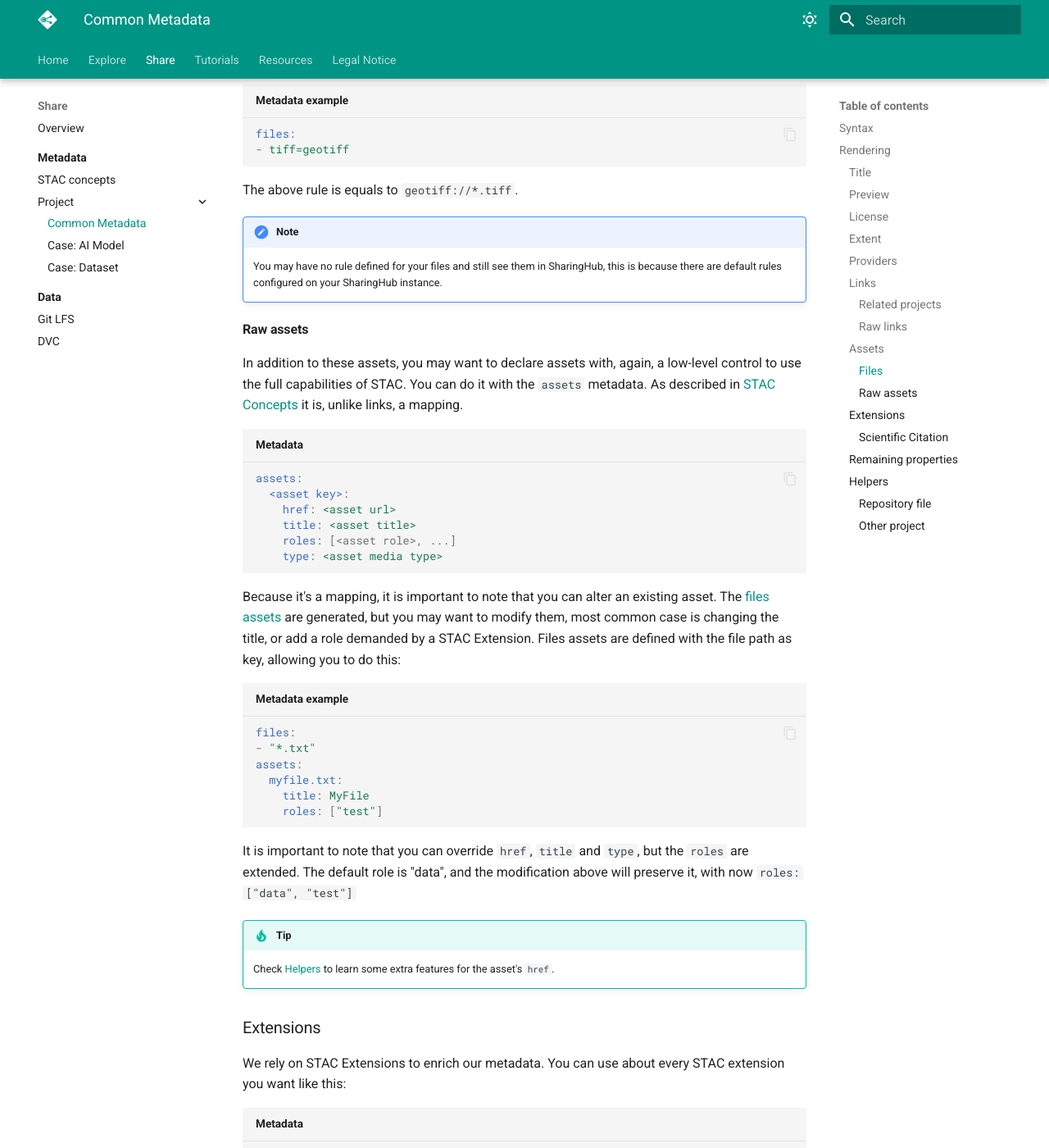
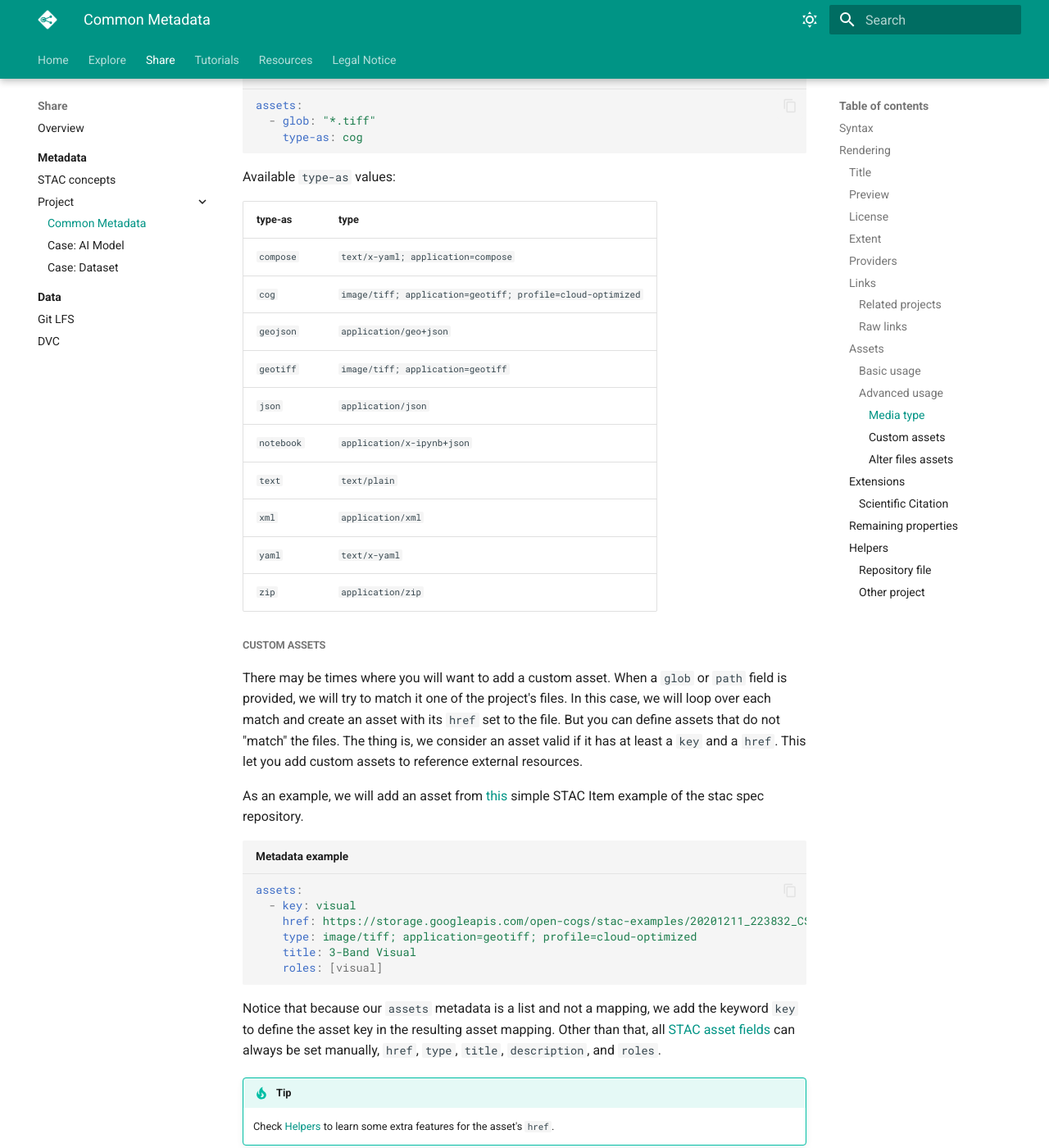
Before and after one commit to csgroup-oss/sharinghub-server, an MkDocs documentation site: the page built from docs/src/share/metadata/project/common.md, in a window 1280 px wide and 1400 px high, scrolled down 5080 px. Shown: the whole window at 82% size. Built offline with MkDocs 1.6.1 and Material for MkDocs 9.7.7, drawn with Linux system fonts in a browser that asks for light colours; some of the changed text lies outside the part shown.

Commit message:
docs: update metadata doc with new assets

````diff
--- a/docs/src/share/metadata/project/common.md
+++ b/docs/src/share/metadata/project/common.md
@@ -138,89 +138,100 @@ links:
 ```
 
 !!! tip
-
     Check [Helpers](#helpers) to learn some extra features for the link's `href`.
 
 ### Assets
 
-#### Files
+#### Basic usage
 
-The most basic asset you will want to share is a file of your gitlab repository. Files can be selected to be assets in SharingHub.
+You will want to share files from your GitLab repository with SharingHub. Only the files defined in the `assets` metadata will be shared, to avoid bloating.
 
-```yaml title="Metadata"
-files:
-- <pattern>
+You can share a file:
+
+```yaml title="Metadata example"
+assets:
+  - "requirements.txt"
 ```
 
-We work with a system of rules, with patterns using the same syntax as most unix systems. Path are relative to the project root. You may add a file by writing him plainly
+But sometimes, you will have the need to include multiple files, in this case you can use basic [glob](https://en.wikipedia.org/wiki/Glob_(programming)) syntax with wildcards.
 
 ```yaml title="Metadata example"
-files:
-- myfile.txt
+assets:
+  - "*.py"
 ```
 
-Or use glob syntax
+All matching files will be added.
+
+#### Advanced usage
+
+There is an advanced, more powerful syntax available to define your assets. This feature will be very useful for some use-case.
+
+##### Media type
+
+The STAC asset `type` is guessed from the file extension, but sometimes you will want to change this type. In the following example we will declare the media type of our COG `.tiff` files, because it is only detected as `image/tiff`.
 
 ```yaml title="Metadata example"
-files:
-- "*.txt"
+assets:
+  - glob: "*.tiff"
+    type: image/tiff; application=geotiff; profile=cloud-optimized
 ```
 
-The above solution will include all files ending with ".txt".
-
-There's also a more custom rule syntax that you may use. It is possible to "cast" files for other media types than the one detected with the file extension.
-
-Declare a PyTorch weight file as a zip for example:
+There is a shortcut feature available for some file extensions, `type-as`.
 
 ```yaml title="Metadata example"
-files:
-- zip://*.pt
+assets:
+  - glob: "*.tiff"
+    type-as: cog
 ```
 
-It can be read `<cast>://<pattern>`. Casts available: text, json, xml, yaml, zip, geotiff, cog, geojson, compose, notebook.
+Available `type-as` values:
 
-You can also cast by file extension:
+| type-as    | type                                                       |
+|------------|------------------------------------------------------------|
+| `compose`  | `text/x-yaml; application=compose`                         |
+| `cog`      | `image/tiff; application=geotiff; profile=cloud-optimized` |
+| `geojson`  | `application/geo+json`                                     |
+| `geotiff`  | `image/tiff; application=geotiff`                          |
+| `json`     | `application/json`                                         |
+| `notebook` | `application/x-ipynb+json`                                 |
+| `text`     | `text/plain`                                               |
+| `xml`      | `application/xml`                                          |
+| `yaml`     | `text/x-yaml`                                              |
+| `zip`      | `application/zip`                                          |
+
+##### Custom assets
+
+There may be times where you will want to add a custom asset. When a `glob` or `path` field is provided, we will try to match it one of the project's files. In this case, we will loop over each match and create an asset with its `href` set to the file. But you can define assets that do not "match" the files. The thing is, we consider an asset valid if it has at least a `key` and a `href`. This let you add custom assets to reference external resources.
+
+As an example, we will add an asset from [this](https://github.com/radiantearth/stac-spec/blob/master/examples/simple-item.json) simple STAC Item example of the stac spec repository.
 
 ```yaml title="Metadata example"
-files:
-- tiff=geotiff
+assets:
+  - key: visual
+    href: https://storage.googleapis.com/open-cogs/stac-examples/20201211_223832_CS2.tif
+    type: image/tiff; application=geotiff; profile=cloud-optimized
+    title: 3-Band Visual
+    roles: [visual]
 ```
 
-The above rule is equals to `geotiff://*.tiff`.
+Notice that because our `assets` metadata is a list and not a mapping, we add the keyword `key` to define the asset key in the resulting asset mapping. Other than that, all [STAC asset fields](https://github.com/radiantearth/stac-spec/blob/master/item-spec/item-spec.md#asset-object) can always be set manually, `href`, `type`, `title`, `description`,  and `roles`.
 
-!!! note
+!!! tip
+    Check [Helpers](#helpers) to learn some extra features for the asset's `href`.
 
-    You may have no rule defined for your files and still see them in SharingHub, this is because there are default rules configured on your SharingHub instance.
+##### Alter files assets
 
-#### Raw assets
+By default, an asset generated from a file only have an `href`, a `roles: [data]`, and a `type` if it was guessed. But, don't hesitate to improve your assets by adding a `title` an a `description`! We offer some utility features to alter your assets per match.
 
-In addition to these assets, you may want to declare assets with, again, a low-level control to use the full capabilities of STAC. You can do it with the `assets` metadata. As described in [STAC Concepts](../stac-concepts.md#assets) it is, unlike links, a mapping.
-
-```yaml title="Metadata"
+```yaml title="Metadata example"
 assets:
-  <asset key>:
-    href: <asset url>
-    title: <asset title>
-    roles: [<asset role>, ...]
-    type: <asset media type>
+  - glob: "*.py"
+    key: "python://{path}"
+    title: "File '{path}'"
+    description: "Python file '{key}'"
 ```
 
-Because it's a mapping, it is important to note that you can alter an existing asset. The [files assets](#files) are generated, but you may want to modify them, most common case is changing the title, or add a role demanded by a STAC Extension. Files assets are defined with the file path as key, allowing you to do this:
-
-```yaml title="Metadata example"
-files:
-- "*.txt"
-assets:
-  myfile.txt:
-    title: MyFile
-    roles: ["test"]
-```
-
-It is important to note that you can override `href`, `title` and `type`, but the `roles` are extended. The default role is "data", and the modification above will preserve it, with now `roles: ["data", "test"]`
-
-!!! tip
-
-    Check [Helpers](#helpers) to learn some extra features for the asset's `href`.
+A file asset key in the assets mapping is by default the path of the file, but you can change it. You can use `{path}` in `key`, `title`, `description` and `{key}` in `title`, `description`. This will let you interpolate the value for each match, and is really helpful here to change the asset key for each of the python files.
 
 ### Extensions
 
````
